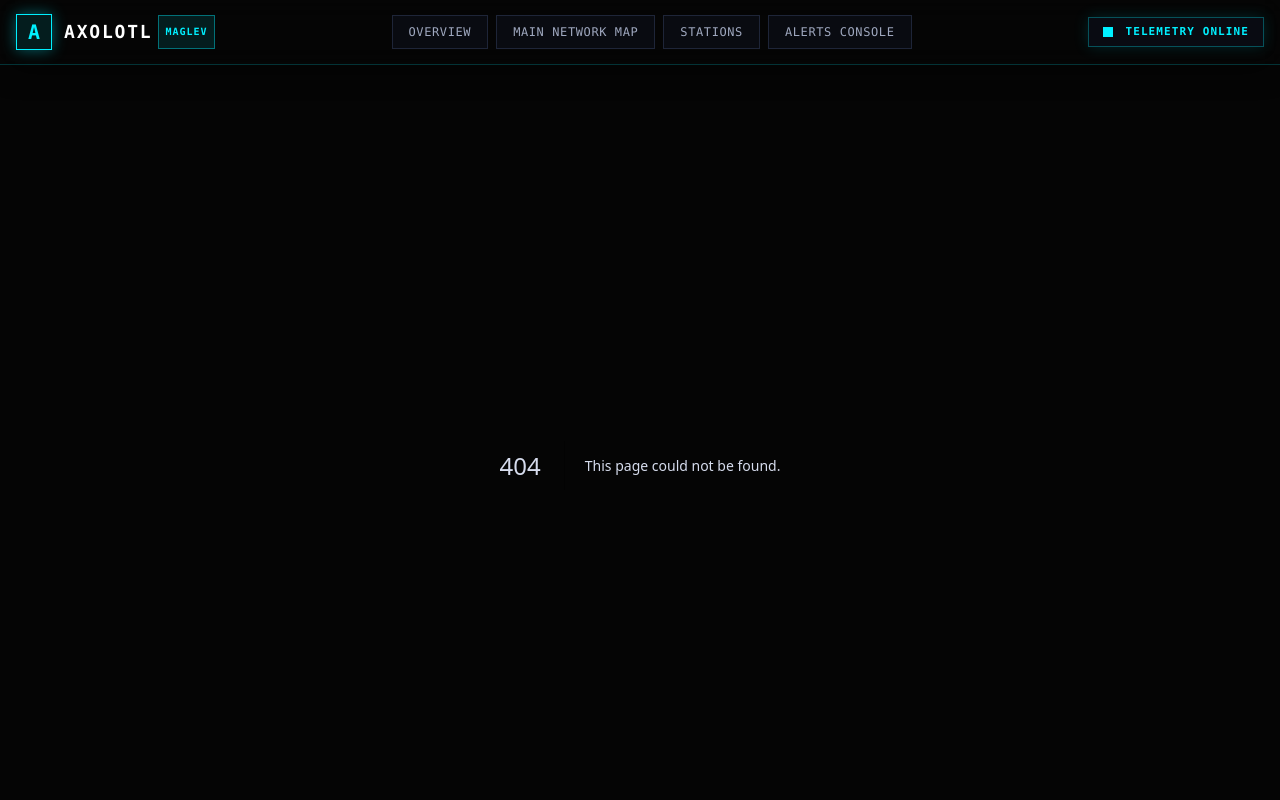
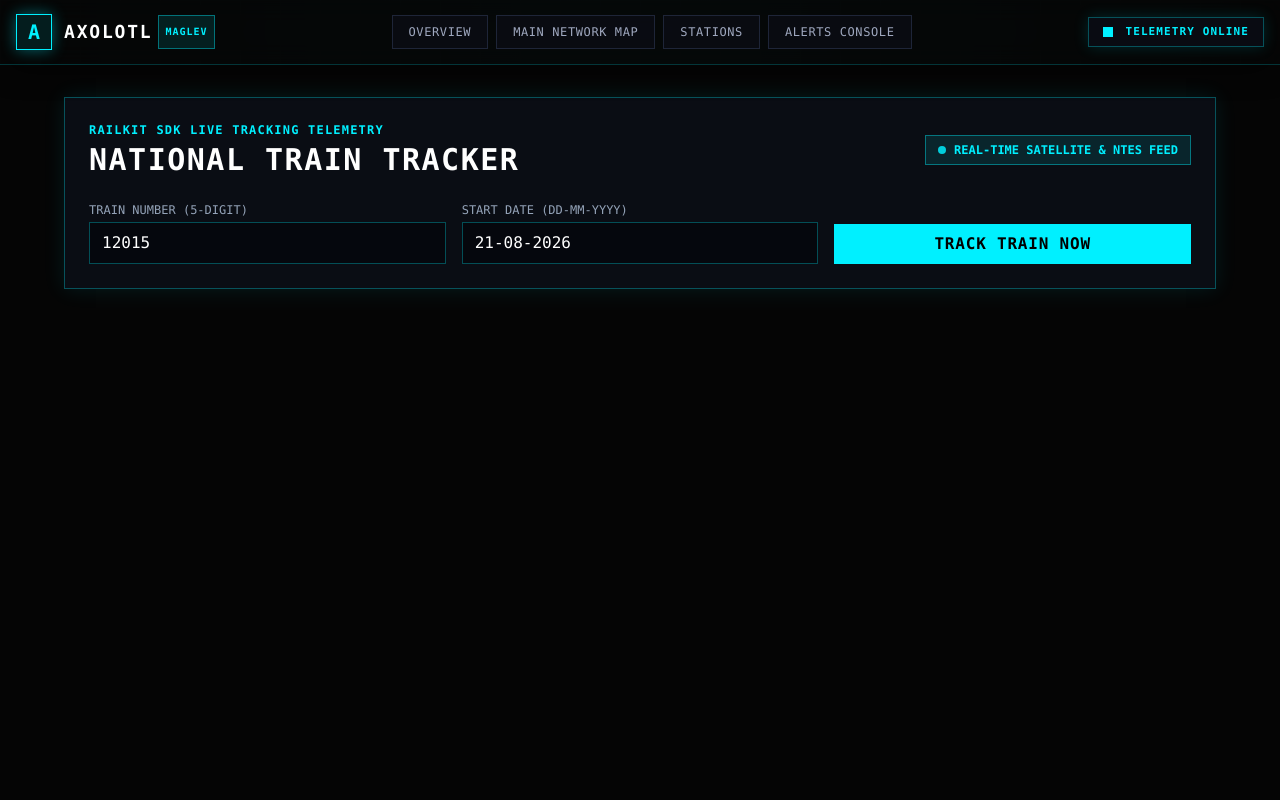
Before and after one commit to Kartikey-3005/Axolotl, a Next.js app in the folder frontend/: page /live-tracker in a window 1280 px wide. Before the commit this address had no page. Shown: the top 800 px of the page. Built offline with nearby package versions, Linux system fonts and the light colour scheme.

Commit message:
feat(ui): add live train tracker page

```diff
--- /dev/null
+++ b/frontend/app/live-tracker/page.jsx
@@ -0,0 +1,200 @@
+'use client';
+
+import { useState } from 'react';
+
+export default function LiveTrackingPage() {
+  const [trainNumber, setTrainNumber] = useState('12015');
+  const [date, setDate] = useState(() => {
+    const now = new Date();
+    const dd = String(now.getDate()).padStart(2, '0');
+    const mm = String(now.getMonth() + 1).padStart(2, '0');
+    const yyyy = now.getFullYear();
+    return `${dd}-${mm}-${yyyy}`;
+  });
+  const [loading, setLoading] = useState(false);
+  const [error, setError] = useState(null);
+  const [result, setResult] = useState(null);
+
+  const fetchLiveTracking = async (e) => {
+    if (e) e.preventDefault();
+    if (!trainNumber.trim()) return;
+
+    setLoading(true);
+    setError(null);
+
+    try {
+      const res = await fetch(`/api/railway?action=track&trainNo=${encodeURIComponent(trainNumber.trim())}&date=${encodeURIComponent(date)}`);
+      const data = await res.json();
+      if (data.success) {
+        setResult(data.data);
+      } else {
+        setError(data.error || 'Failed to retrieve live tracking data.');
+        setResult(null);
+      }
+    } catch (err) {
+      setError(err.message || 'Network error occurred');
+      setResult(null);
+    } finally {
+      setLoading(false);
+    }
+  };
+
+  return (
+    <div className="w-full bg-[#050505] min-h-screen text-slate-200 p-4 md:p-8 font-mono">
+      <div className="max-w-6xl mx-auto space-y-6">
+        {/* Header */}
+        <div className="border border-cyan/30 bg-[#0a0d14] p-6 shadow-[0_0_20px_rgba(0,240,255,0.1)]">
+          <div className="flex flex-col md:flex-row justify-between items-start md:items-center gap-4">
+            <div>
+              <span className="text-cyan text-xs uppercase tracking-widest block font-bold">
+                RAILKIT SDK LIVE TRACKING TELEMETRY
+              </span>
+              <h1 className="text-2xl md:text-3xl font-extrabold text-white tracking-wider mt-1">
+                NATIONAL TRAIN TRACKER
+              </h1>
+            </div>
+            <div className="flex items-center gap-2 px-3 py-1.5 border border-cyan/40 bg-cyan/10 text-cyan text-xs font-bold">
+              <span className="w-2 h-2 rounded-full bg-cyan animate-pulse"></span>
+              REAL-TIME SATELLITE & NTES FEED
+            </div>
+          </div>
+
+          {/* Search Controls */}
+          <form onSubmit={fetchLiveTracking} className="mt-6 grid grid-cols-1 md:grid-cols-3 gap-4">
+            <div>
+              <label className="text-xs text-slate-400 block mb-1">TRAIN NUMBER (5-DIGIT)</label>
+              <input
+                type="text"
+                value={trainNumber}
+                onChange={(e) => setTrainNumber(e.target.value)}
+                placeholder="e.g. 12015, 12301"
+                className="w-full bg-[#05070d] border border-cyan/30 focus:border-cyan px-3 py-2 text-white font-mono outline-none"
+              />
+            </div>
+            <div>
+              <label className="text-xs text-slate-400 block mb-1">START DATE (DD-MM-YYYY)</label>
+              <input
+                type="text"
+                value={date}
+                onChange={(e) => setDate(e.target.value)}
+                placeholder="DD-MM-YYYY"
+                className="w-full bg-[#05070d] border border-cyan/30 focus:border-cyan px-3 py-2 text-white font-mono outline-none"
+              />
+            </div>
+            <div className="flex items-end">
+              <button
+                type="submit"
+                disabled={loading}
+                className="w-full bg-cyan text-black font-extrabold py-2 px-4 uppercase tracking-wider hover:bg-cyan/90 transition-all disabled:opacity-50"
+              >
+                {loading ? 'CONNECTING NTES...' : 'TRACK TRAIN NOW'}
+              </button>
+            </div>
+          </form>
+        </div>
+
+        {/* Error message */}
+        {error && (
+          <div className="p-4 border border-rose-500/40 bg-rose-950/20 text-rose-400 text-sm">
+            [ERROR] {error}
+          </div>
+        )}
+
+        {/* Result view */}
+        {result && (
+          <div className="space-y-6">
+            {/* Summary card */}
+            <div className="border border-cyan/20 bg-[#0a0d14] p-6 grid grid-cols-1 md:grid-cols-4 gap-4">
+              <div>
+                <span className="text-xs text-slate-400 block">TRAIN</span>
+                <span className="text-lg font-bold text-white">{result.trainName}</span>
+                <span className="text-xs text-cyan block">#{result.trainNo}</span>
+              </div>
+              <div>
+                <span className="text-xs text-slate-400 block">LIVE STATUS NOTE</span>
+                <span className="text-sm font-semibold text-emerald-400">{result.statusNote}</span>
+                <span className="text-xs text-slate-500 block">Updated: {result.lastUpdate}</span>
+              </div>
+              <div>
+                <span className="text-xs text-slate-400 block">TOTAL DISTANCE & STATIONS</span>
+                <span className="text-lg font-bold text-white">{result.totalDistanceKm} km</span>
+                <span className="text-xs text-slate-400 block">{result.totalStoppageStations} stops ({result.totalStations} waypoints)</span>
+              </div>
+              <div>
+                <span className="text-xs text-slate-400 block">CURRENT STATION</span>
+                <span className="text-lg font-bold text-cyan">{result.currentStationCode || 'EN ROUTE / ORIGIN'}</span>
+                {result.progress && (
+                  <span className="text-xs text-slate-400 block">
+                    Completed: {result.progress.percent}%
+                  </span>
+                )}
+              </div>
+            </div>
+
+            {/* Timeline */}
+            <div className="border border-cyan/20 bg-[#0a0d14] p-6">
+              <h2 className="text-sm uppercase tracking-widest text-cyan font-bold mb-4">
+                STATION TIMELINE & DELAY SCHEDULE
+              </h2>
+              <div className="overflow-x-auto">
+                <table className="w-full text-left text-xs border-collapse">
+                  <thead>
+                    <tr className="border-b border-[#1e2538] text-slate-400">
+                      <th className="py-2 px-3">STATION</th>
+                      <th className="py-2 px-3">PLATFORM</th>
+                      <th className="py-2 px-3">DISTANCE</th>
+                      <th className="py-2 px-3">STATUS</th>
+                      <th className="py-2 px-3">ARRIVAL (SCHED / ACT)</th>
+                      <th className="py-2 px-3">DEPARTURE (SCHED / ACT)</th>
+                      <th className="py-2 px-3">DELAY</th>
+                    </tr>
+                  </thead>
+                  <tbody className="divide-y divide-[#151922]">
+                    {result.timeline?.filter((item) => item.type === 'stoppage').map((stop, idx) => (
+                      <tr key={idx} className="hover:bg-cyan/5 transition-colors">
+                        <td className="py-2.5 px-3">
+                          <span className="font-bold text-white block">{stop.stationName}</span>
+                          <span className="text-[10px] text-cyan">{stop.stationCode}</span>
+                        </td>
+                        <td className="py-2.5 px-3 text-slate-300">
+                          {stop.platform ? `PF ${stop.platform}` : '-'}
+                        </td>
+                        <td className="py-2.5 px-3 text-slate-400">
+                          {stop.distanceKm} km
+                        </td>
+                        <td className="py-2.5 px-3">
+                          <span className={`px-2 py-0.5 text-[10px] uppercase font-bold border ${
+                            stop.status === 'passed'
+                              ? 'border-emerald-500/40 bg-emerald-500/10 text-emerald-400'
+                              : stop.status === 'current'
+                              ? 'border-cyan bg-cyan/20 text-cyan animate-pulse'
+                              : 'border-slate-700 bg-slate-800 text-slate-400'
+                          }`}>
+                            {stop.status}
+                          </span>
+                        </td>
+                        <td className="py-2.5 px-3 text-slate-300">
+                          {stop.arrival?.scheduled || '--'} / <span className="text-white">{stop.arrival?.actual || '--'}</span>
+                        </td>
+                        <td className="py-2.5 px-3 text-slate-300">
+                          {stop.departure?.scheduled || '--'} / <span className="text-white">{stop.departure?.actual || '--'}</span>
+                        </td>
+                        <td className="py-2.5 px-3 font-bold">
+                          {stop.departure?.delay ? (
+                            <span className="text-amber-400">+{stop.departure.delay}</span>
+                          ) : (
+                            <span className="text-emerald-400">ON TIME</span>
+                          )}
+                        </td>
+                      </tr>
+                    ))}
+                  </tbody>
+                </table>
+              </div>
+            </div>
+          </div>
+        )}
+      </div>
+    </div>
+  );
+}
```
